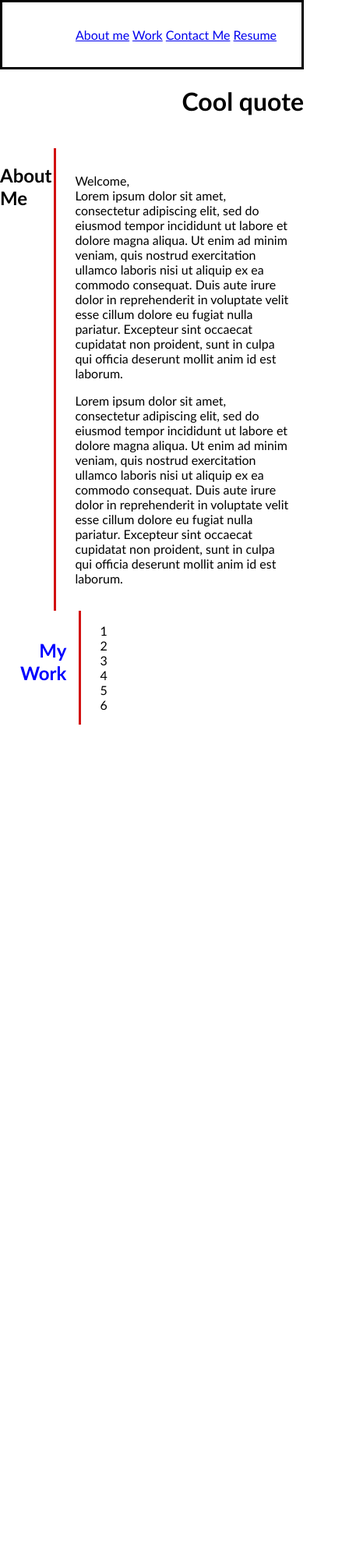
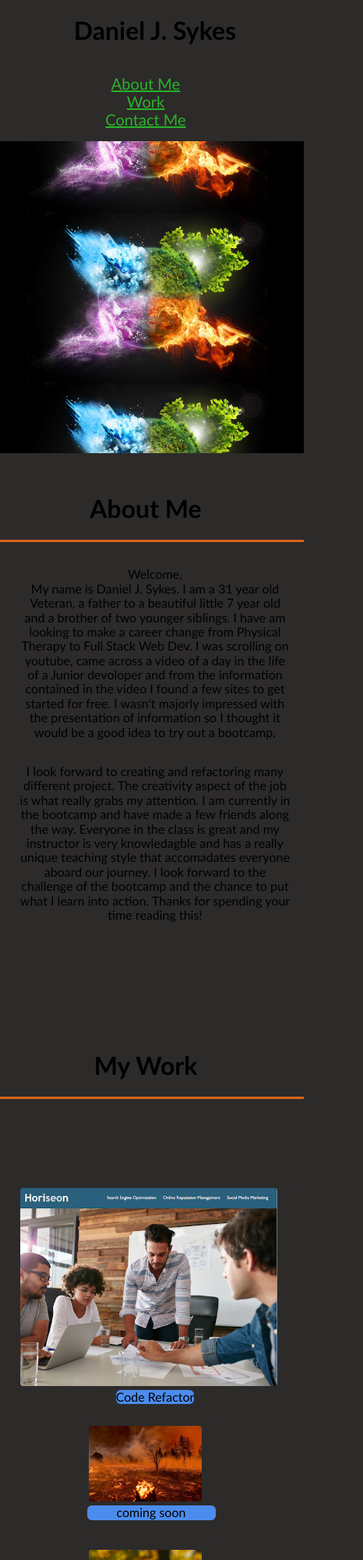
Before and after one commit to ThaDarkLord/the-endless-possibility, a plain HTML site: page index.html in a window 390 px wide. Shown: the top 2000 px of the page at 78% size, 466 px wide, since content can reach past the window. Before the commit the page ends 929 px from the top, so only its background shows below. Drawn offline with Linux system fonts and the light colour scheme.

Commit message:
edits in css html and readme for grade submission

```diff
--- a/assets/css/style.css
+++ b/assets/css/style.css
@@ -1,5 +1,10 @@
 * {
      box-sizing: border-box;
+     background-color: rgb(45, 42, 42);
+}
+
+:root{
+
 }
 
 body{
@@ -9,42 +14,216 @@ body{
     min-height: 100vh;
     flex-direction: column;
     justify-content: flex-start;
+    max-width: 100%;
+}
+
+header{
+    display: flex;
+    justify-content: space-between;
+}
+
+
+header h1{
+    position: abosolute;
+    z-index: 5;
+    bottom: 1rem;
+    font-size: 2rem;
+    padding-left: .5rem;
+}
+
+header h2{
+    position: absolute;
+    right: 0.5rem;
+    bottom: 10rem;
+    z-index: 5;
+    text-align: right;
+    font-size: 1rem;
+}
+
+figure{
+    background-image: url("../images/wp2551791-cool-wallpapers.jpg");
+    width: 100%;
+    height: 400px;
+    background-position: center;
+    background-size: contain;
+    margin: 0;
 }
 
 nav{
-    border: solid;
-    padding: 2rem;
-    text-align: right;
-
+    text-align: center;
+    padding: 1rem;
+    font-size: 1.5rem;
+    font-size: 20px;
 }
 
-header h1 {
-    text-align: right;
+a{
+    margin-right: 1rem;
+    color: rgb(41, 179, 41);
 }
 
 main{
     display: flex;
     flex-wrap: wrap;
     flex-grow: 1;
+    margin-top: 2rem;
+}
+.container{
+    display: flex;
+    flex-direction: row;
+    flex-wrap: wrap;
 }
 
 aside{
-    flex: 1;
-    border-right: solid rgb(210, 14, 14) .2rem;
+    flex: 0 0 25%;
+    border-right: solid rgb(215, 100, 29) .2rem;
+}
 
+aside h1{
+    text-align: right;
+    padding-right: 1rem;
 }
 
 .flex-1{
     flex: 4;
     margin-left: .5rem;
     padding: 1rem;
+}
+
+.flex-2{
+    flex: 0 0 25%;
+    border-right: solid rgb(215, 100, 29) .2rem;
+    margin: 3rem 0;
+}
+
+.main-card{
+    display: flex;
+    flex-wrap: wrap;
+    justify-content: space-between;
+    align-items: center;
+    margin: 3rem 0;
+}
+
+.card-solo{
+    display: flex;
+    flex-direction: row;
+    flex-wrap: wrap;
+    /* max-width: 100%; */
+    flex-basis: 100%;
+    margin-bottom: 1rem;
+    border-radius: 6px;
+    justify-content: center;
 
 }
 
-.flex-2{
-    color: blue;
-    text-align: right;
-    margin-left: .5rem;
+img{
+    max-width: 100%;
+    padding: 2px;
+    border-radius: 6px;
+}
+
+.card-2{
+    min-width: 50%;
+    max-width: 50%;
+    min-height: 60px;
+    flex-basis: 50%;
+    margin-bottom: 1rem;
+    border-radius: 6px;
+    padding: 10px 10px 10px 0;
+
+
+}
+
+div{
+    display: flex;
+    justify-content: center;
+    border-radius: 6px;
+    text-align: center;
+    background-color: rgb(76, 140, 236);
+}
+
+.child{
+    border: none;
+    border-radius: 6px;
+}
+
+
+#contact{
+    display: flex;
+    flex: 0 0 75%;
+    flex-direction: row;
+    justify-content: center;
+    align-items: center;
+}
+.flex-3{
+    display: flex;
+    flex-direction: row;
+    justify-content: space-evenly;
+    border-right: solid rgb(215, 100, 29) .2rem;
+    margin: 3rem 0;
     padding: 1rem;
 
 }
+.card-3{
+    flex-grow: 1;
+    padding: 2rem;
+    font-size: 20px;
+    width: 20%
+}
+
+@media screen and (max-width: 574px) {
+    header{
+        text-align: center;
+    }
+
+    nav {
+        display: flex;
+        flex-direction: column;
+        justify-content: flex-end;
+
+    }
+
+.container{
+        display: flex;
+        flex-direction: column;
+        flex-wrap: wrap;
+    }
+
+    main{
+        display: flex;
+        flex-direction: column;
+        flex-wrap: wrap;
+        text-align: center;
+    }
+
+    aside{
+        border-right: none;
+        border-bottom: solid rgb(215, 100, 29) 0.2rem;
+    }
+
+    aside h1{
+        text-align: center;
+
+    }
+    .flex-2{
+        border-right: none;
+    }
+
+    section{
+        display: flex;
+        flex-direction: column;
+        justify-content: space-around;
+    }
+
+    .child{
+        bottom: 51px;
+    right: 181px;
+    }
+    .flex-3{
+        border-right: none;
+    }
+
+
+
+
+
+}
--- a/index.html
+++ b/index.html
@@ -4,63 +4,127 @@
 <head>
     <meta charset="UTF-8">
     <meta name="viewport" content="width=device-width, initial-scale=1.0">
+    <link rel="stylesheet" href="./assets/css/normalize.css">
     <link rel="stylesheet" href="./assets/css/style.css">
     <title>The Endless Possibility</title>
 </head>
 
 <body>
+    <header class="container">
+        <h1> Daniel J. Sykes</h1>
+        <!-- <h2> "Be prepared for the opportunity to be GREAT!"</h2> -->
+        <nav>
 
-    <nav>
+            <a href="#aboutme">About Me</a>
+            <a href="#mywork">Work</a>
+            <a href="#contactme">Contact Me</a>
 
-        <a href="#">About me</a>
-        <a href="#">Work</a>
-        <a href="#">Contact Me</a>
-        <a href="#">Resume</a>
+        </nav>
+    </header>
 
-    </nav>
-    <header>
-        <h1> Cool quote</h1>
-        <img src>
-    </header>
+    <figure>
+        <!-- <img src="./assets/images/wp2551791-cool-wallpapers.jpg"alt="background image"> -->
+    </figure>
     <main>
-        <aside><h1>About Me</h1></aside>
+        <!-- About me section -->
+        <aside><h1 id="aboutme">About Me</h1></aside>
         <section class="flex-1">
                 <p>
+
                     Welcome,
                     <br>
-                    Lorem ipsum dolor sit amet, consectetur adipiscing elit, sed do eiusmod tempor incididunt ut labore
-                    et dolore magna aliqua. Ut enim ad minim veniam, quis nostrud exercitation ullamco laboris nisi ut
-                    aliquip ex ea commodo consequat. Duis aute irure dolor in reprehenderit in voluptate velit esse
-                    cillum dolore eu fugiat nulla pariatur. Excepteur sint occaecat cupidatat non proident, sunt in
-                    culpa qui officia deserunt mollit anim id est laborum.
+                    My name is Daniel J. Sykes. I am a 31 year old Veteran, a father to a beautiful little 7 year old and a brother of two younger siblings.
+                    I have am looking to make a career change from Physical Therapy to Full Stack Web Dev. I was scrolling on youtube,
+                    came across a video of a day in the life of a Junior devoloper and from the information contained in the video I found
+                    a few sites to get started for free. I wasn't majorly impressed with the presentation of information so I thought it would be a
+                    good idea to try out a bootcamp.
                     <br>
                     <p>
-                    Lorem ipsum dolor sit amet, consectetur adipiscing elit, sed do eiusmod tempor incididunt ut labore
-                    et dolore magna aliqua. Ut enim ad minim veniam, quis nostrud exercitation ullamco laboris nisi ut
-                    aliquip ex ea commodo consequat. Duis aute irure dolor in reprehenderit in voluptate velit esse
-                    cillum dolore eu fugiat nulla pariatur. Excepteur sint occaecat cupidatat non proident, sunt in
-                    culpa qui officia deserunt mollit anim id est laborum.
+                    I look forward to creating and refactoring many different project. The creativity aspect of the job is what really grabs my attention.
+                    I am currently in the bootcamp and have made a few friends along the way. Everyone in the class is great and my instructor is very knowledagble
+                    and has a really unique teaching style that accomadates everyone aboard our journey. I look forward to the challenge of the bootcamp and the chance to put what I
+                    learn into action. Thanks for spending your time reading this!
                     </p>
 
                 </p>
             </section>
         </section>
     </main>
-<main>
-    <aside class="flex-2"><h1>My Work</h1></aside>
+
+    <!-- My Work section -->
+<main class="container">
+    <aside class="flex-2"><h1 id="mywork">My Work</h1></aside>
         <section class="flex-1">
-            <section class="card">
-               <section>1</section>
-               <section>2</section>
-               <section>3</section>
-               <section>4</section>
-               <section>5</section>
-               <section>6</section>
+            <section class="main-card">
+
+               <section class="card-solo">
+                <a href="https://thadarklord.github.io/horiseon-accessability-restructure/">
+                    <img src="./assets/images/hori.png" alt="image of refactor project">
+                </a>
+                <div class="child">
+                    Code Refactor
+                </div>
+            </section>
+               <section class="card-2">
+                <a href="https://github.com/ThaDarkLord">
+                <img src="./assets/images/fire.jpeg" alt="image of fire">
+            </a>
+            <div>
+                coming soon
+            </div>
+        </section>
+               <section class="card-2">
+                <a href="https://github.com/ThaDarkLord">
+                <img src="./assets/images/water-drop.jpeg" alt="image of a water drop in nature">
+            </img>
+        </a>
+                <div>
+                coming soon
+                </div>
+            </section>
+               <section class="card-2">
+                <a href="https://github.com/ThaDarkLord">
+                 <img src="./assets/images/trippy-pic.jpeg" alt="image of a rainbow object">
+                </img>
+            </a>
+                <div>
+                   coming soon
+                </div>
+            </section>
+               <section class="card-2">
+                <a href="https://github.com/ThaDarkLord">
+                <img src="./assets/images/sapce.jpeg" alt="image of the earth from another planet">
+            </a>
+                <div>
+                   coming soon
+                </div>
+            </section>
+
             </section>
         </section>
     </main>
+    <!-- contact me section -->
+<main class="container">
 
+    <aside class="flex-3">
+        <h1 id="contactme">
+            Contact Me
+        </h1>
+    </aside>
+        <section id="contact">
+        <section class="card-3">
+            <a href="mailto:daniel.j.sykes92@gmail.com">
+                daniel.j.sykes92@gmail.com
+            </a>
+        </section>
+        <section class="card-3">
+            <a href="https://github.com/ThaDarkLord">
+                GitHub
+            </a>
+        </section>
+        </section>
 
+</main>
 
 </body>
 
```
Also changed, not shown: assets/css/normalize.css (added), assets/images/Earth x Space - EventsWeb.jpeg (added), assets/images/IMG_1491.JPG (added), assets/images/construction-with-black-yellow-stripes_1017-30755.jpg, assets/images/fire.jpeg (added), assets/images/hori.png (added), assets/images/sapce.jpeg (added), assets/images/trippy-pic.jpeg (added), assets/images/water-drop.jpeg (added), assets/images/wp2551791-cool-wallpapers.jpg (added), 2 other files.
